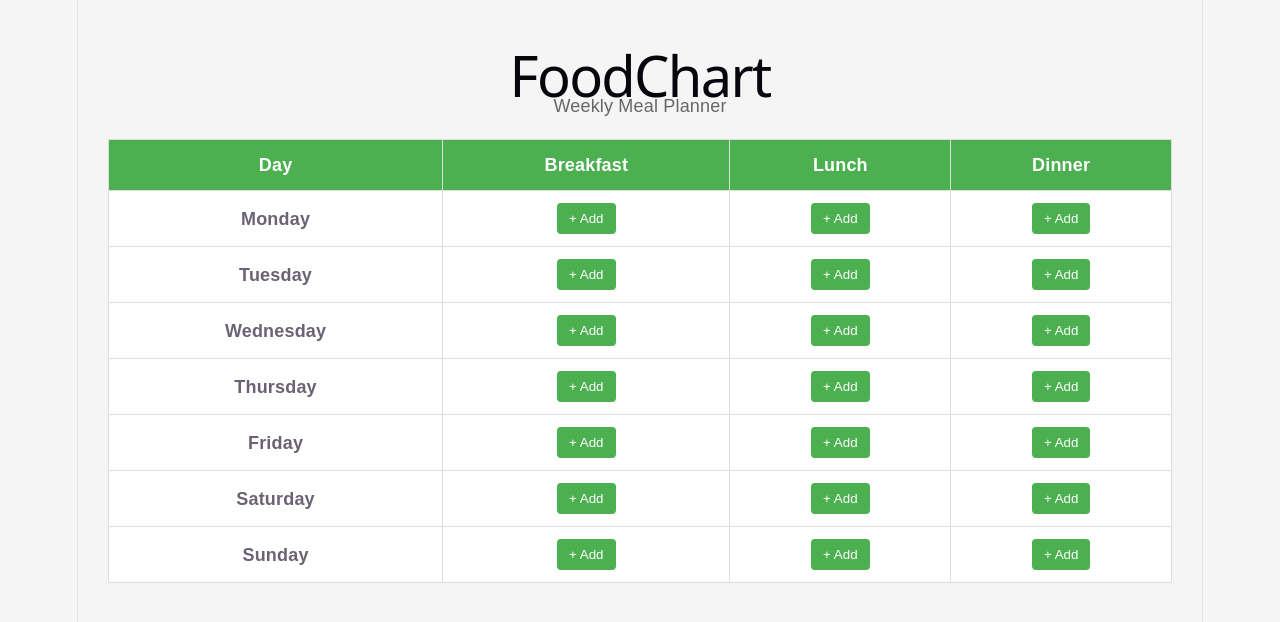
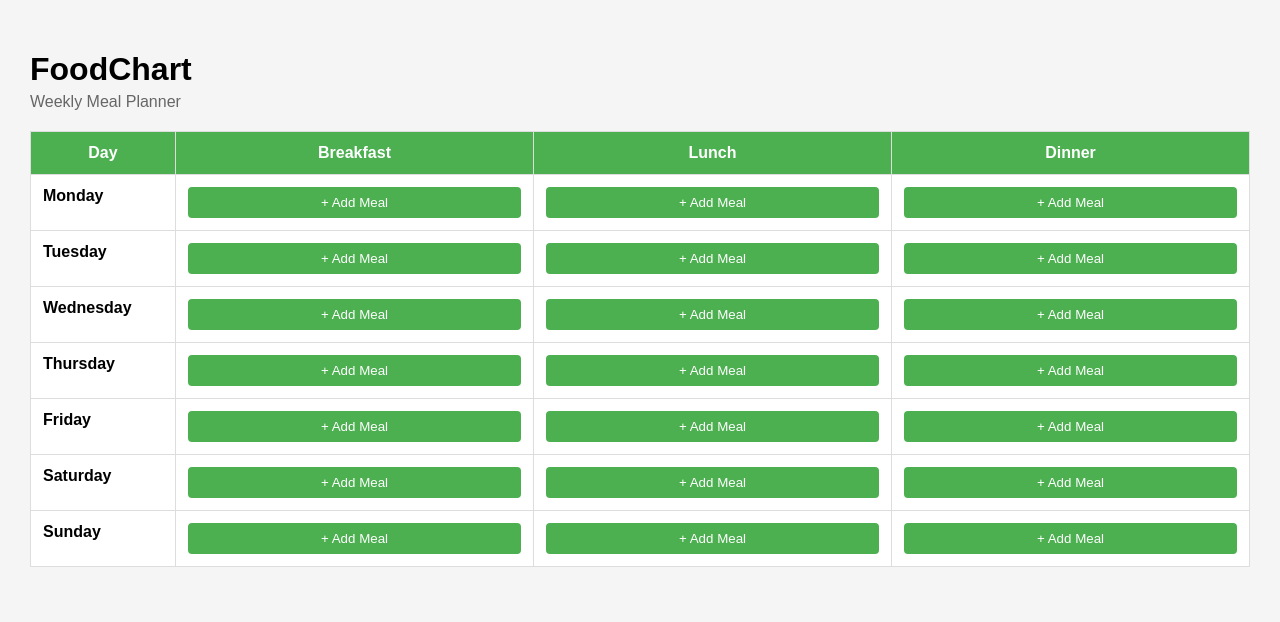
Before and after one commit to damleadwait/foodchart, a React (Vite) app: page / in a window 1280 px wide. Shown: the top 622 px of the page. Built offline with nearby package versions, Linux system fonts and the light colour scheme.

Commit message:
Add modal and support multiple meals per cell

```diff
--- a/src/App.css
+++ b/src/App.css
@@ -1,11 +1,6 @@
-body {
-  margin: 0;
-  font-family: Arial, sans-serif;
-  background-color: #f5f5f5;
-}
-
 .container {
   padding: 30px;
+  font-family: Arial, sans-serif;
 }
 
 h1 {
@@ -13,22 +8,22 @@ h1 {
 }
 
 p {
+  color: #666;
   margin-top: 0;
-  color: #666;
 }
 
 .meal-table {
   width: 100%;
   border-collapse: collapse;
+  margin-top: 20px;
   background-color: white;
-  margin-top: 20px;
 }
 
 .meal-table th,
 .meal-table td {
   border: 1px solid #ddd;
   padding: 12px;
-  text-align: center;
+  vertical-align: top;
 }
 
 .meal-table th {
@@ -36,19 +31,109 @@ p {
   color: white;
 }
 
-.meal-table td:first-child {
+.day-cell {
   font-weight: bold;
+  width: 120px;
 }
 
-button {
-  padding: 8px 12px;
-  border: none;
-  border-radius: 4px;
-  cursor: pointer;
-  background-color: #4caf50;
-  color: white;
+.meal-cell {
+  display: flex;
+  flex-direction: column;
+  gap: 8px;
 }
 
-button:hover {
+.meal-chip {
+  display: flex;
+  justify-content: space-between;
+  align-items: center;
+
+  padding: 8px 12px;
+
+  background-color: #e8f5e9;
+
+  border-radius: 6px;
+}
+
+.remove-button {
+  border: none;
+
+  background: none;
+
+  color: red;
+
+  font-size: 18px;
+
+  cursor: pointer;
+}
+
+.add-button {
+  padding: 8px 12px;
+
+  border: none;
+
+  border-radius: 4px;
+
+  background-color: #4caf50;
+
+  color: white;
+
+  cursor: pointer;
+}
+
+.add-button:hover {
   opacity: 0.9;
 }
+
+.modal-overlay {
+  position: fixed;
+
+  inset: 0;
+
+  background-color: rgba(0, 0, 0, 0.5);
+
+  display: flex;
+
+  justify-content: center;
+
+  align-items: center;
+}
+
+.modal {
+  background-color: white;
+
+  padding: 24px;
+
+  border-radius: 8px;
+
+  width: 350px;
+
+  display: flex;
+
+  flex-direction: column;
+
+  gap: 16px;
+}
+
+.modal input {
+  padding: 10px;
+
+  font-size: 16px;
+}
+
+.modal-buttons {
+  display: flex;
+
+  justify-content: flex-end;
+
+  gap: 10px;
+}
+
+.modal-buttons button {
+  padding: 8px 16px;
+
+  border: none;
+
+  border-radius: 4px;
+
+  cursor: pointer;
+}
--- a/src/App.tsx
+++ b/src/App.tsx
@@ -1,4 +1,6 @@
+import { useState } from "react";
 import "./App.css";
+import MealModal from "./components/MealModal";
 
 const days = [
   "Monday",
@@ -8,44 +10,162 @@ const days = [
   "Friday",
   "Saturday",
   "Sunday",
-];
+] as const;
+
+const mealTypes = ["Breakfast", "Lunch", "Dinner"] as const;
+
+type MealType = (typeof mealTypes)[number];
+
+type MealPlan = {
+  [day: string]: {
+    Breakfast: string[];
+    Lunch: string[];
+    Dinner: string[];
+  };
+};
+
+const createEmptyMealPlan = (): MealPlan => {
+  const plan: MealPlan = {};
+
+  days.forEach((day) => {
+    plan[day] = {
+      Breakfast: [],
+      Lunch: [],
+      Dinner: [],
+    };
+  });
+
+  return plan;
+};
 
 function App() {
+  const [mealPlan, setMealPlan] = useState<MealPlan>(
+    createEmptyMealPlan()
+  );
+
+  const [isModalOpen, setIsModalOpen] = useState(false);
+  const [selectedDay, setSelectedDay] = useState("");
+  const [selectedMealType, setSelectedMealType] =
+    useState<MealType>("Breakfast");
+
+  const openModal = (
+    day: string,
+    mealType: MealType
+  ) => {
+    setSelectedDay(day);
+    setSelectedMealType(mealType);
+    setIsModalOpen(true);
+  };
+
+  const closeModal = () => {
+    setIsModalOpen(false);
+  };
+
+  const handleSaveMeal = (mealName: string) => {
+    setMealPlan((prev) => ({
+      ...prev,
+
+      [selectedDay]: {
+        ...prev[selectedDay],
+
+        [selectedMealType]: [
+          ...prev[selectedDay][selectedMealType],
+          mealName,
+        ],
+      },
+    }));
+  };
+
+  const handleDeleteMeal = (
+    day: string,
+    mealType: MealType,
+    index: number
+  ) => {
+    setMealPlan((prev) => ({
+      ...prev,
+
+      [day]: {
+        ...prev[day],
+
+        [mealType]: prev[day][mealType].filter(
+          (_, i) => i !== index
+        ),
+      },
+    }));
+  };
+
   return (
     <div className="container">
       <h1>FoodChart</h1>
+
       <p>Weekly Meal Planner</p>
 
       <table className="meal-table">
         <thead>
           <tr>
             <th>Day</th>
-            <th>Breakfast</th>
-            <th>Lunch</th>
-            <th>Dinner</th>
+
+            {mealTypes.map((meal) => (
+              <th key={meal}>{meal}</th>
+            ))}
           </tr>
         </thead>
 
         <tbody>
           {days.map((day) => (
             <tr key={day}>
-              <td>{day}</td>
+              <td className="day-cell">{day}</td>
 
-              <td>
-                <button>+ Add</button>
-              </td>
+              {mealTypes.map((mealType) => (
+                <td key={mealType}>
+                  <div className="meal-cell">
+                    {mealPlan[day][mealType].map(
+                      (meal, index) => (
+                        <div
+                          key={index}
+                          className="meal-chip"
+                        >
+                          <span>{meal}</span>
 
-              <td>
-                <button>+ Add</button>
-              </td>
+                          <button
+                            className="remove-button"
+                            onClick={() =>
+                              handleDeleteMeal(
+                                day,
+                                mealType,
+                                index
+                              )
+                            }
+                          >
+                            ×
+                          </button>
+                        </div>
+                      )
+                    )}
 
-              <td>
-                <button>+ Add</button>
-              </td>
+                    <button
+                      className="add-button"
+                      onClick={() =>
+                        openModal(day, mealType)
+                      }
+                    >
+                      + Add Meal
+                    </button>
+                  </div>
+                </td>
+              ))}
             </tr>
           ))}
         </tbody>
       </table>
+
+      <MealModal
+        isOpen={isModalOpen}
+        day={selectedDay}
+        mealType={selectedMealType}
+        onClose={closeModal}
+        onSave={handleSaveMeal}
+      />
     </div>
   );
 }
--- /dev/null
+++ b/src/components/MealModal.tsx
@@ -0,0 +1,71 @@
+import { useState } from "react";
+
+type MealModalProps = {
+  isOpen: boolean;
+  day: string;
+  mealType: string;
+  onClose: () => void;
+  onSave: (mealName: string) => void;
+};
+
+function MealModal({
+  isOpen,
+  day,
+  mealType,
+  onClose,
+  onSave,
+}: MealModalProps) {
+  const [mealName, setMealName] = useState("");
+
+  if (!isOpen) {
+    return null;
+  }
+
+  const handleSave = () => {
+    const trimmedMeal = mealName.trim();
+
+    if (!trimmedMeal) {
+      return;
+    }
+
+    onSave(trimmedMeal);
+
+    setMealName("");
+
+    onClose();
+  };
+
+  return (
+    <div className="modal-overlay">
+      <div className="modal">
+        <h2>Add Meal</h2>
+
+        <p>
+          <strong>{day}</strong> – {mealType}
+        </p>
+
+        <input
+          type="text"
+          placeholder="Enter meal name"
+          value={mealName}
+          onChange={(e) =>
+            setMealName(e.target.value)
+          }
+          autoFocus
+        />
+
+        <div className="modal-buttons">
+          <button onClick={onClose}>
+            Cancel
+          </button>
+
+          <button onClick={handleSave}>
+            Save
+          </button>
+        </div>
+      </div>
+    </div>
+  );
+}
+
+export default MealModal;
--- a/src/index.css
+++ b/src/index.css
@@ -1,111 +1,5 @@
-:root {
-  --text: #6b6375;
-  --text-h: #08060d;
-  --bg: #fff;
-  --border: #e5e4e7;
-  --code-bg: #f4f3ec;
-  --accent: #aa3bff;
-  --accent-bg: rgba(170, 59, 255, 0.1);
-  --accent-border: rgba(170, 59, 255, 0.5);
-  --social-bg: rgba(244, 243, 236, 0.5);
-  --shadow:
-    rgba(0, 0, 0, 0.1) 0 10px 15px -3px, rgba(0, 0, 0, 0.05) 0 4px 6px -2px;
-
-  --sans: system-ui, 'Segoe UI', Roboto, sans-serif;
-  --heading: system-ui, 'Segoe UI', Roboto, sans-serif;
-  --mono: ui-monospace, Consolas, monospace;
-
-  font: 18px/145% var(--sans);
-  letter-spacing: 0.18px;
-  color-scheme: light dark;
-  color: var(--text);
-  background: var(--bg);
-  font-synthesis: none;
-  text-rendering: optimizeLegibility;
-  -webkit-font-smoothing: antialiased;
-  -moz-osx-font-smoothing: grayscale;
-
-  @media (max-width: 1024px) {
-    font-size: 16px;
-  }
-}
-
-@media (prefers-color-scheme: dark) {
-  :root {
-    --text: #9ca3af;
-    --text-h: #f3f4f6;
-    --bg: #16171d;
-    --border: #2e303a;
-    --code-bg: #1f2028;
-    --accent: #c084fc;
-    --accent-bg: rgba(192, 132, 252, 0.15);
-    --accent-border: rgba(192, 132, 252, 0.5);
-    --social-bg: rgba(47, 48, 58, 0.5);
-    --shadow:
-      rgba(0, 0, 0, 0.4) 0 10px 15px -3px, rgba(0, 0, 0, 0.25) 0 4px 6px -2px;
-  }
-
-  #social .button-icon {
-    filter: invert(1) brightness(2);
-  }
-}
-
-#root {
-  width: 1126px;
-  max-width: 100%;
-  margin: 0 auto;
-  text-align: center;
-  border-inline: 1px solid var(--border);
-  min-height: 100svh;
-  display: flex;
-  flex-direction: column;
-  box-sizing: border-box;
-}
-
 body {
   margin: 0;
+
+  background-color: #f5f5f5;
 }
-
-h1,
-h2 {
-  font-family: var(--heading);
-  font-weight: 500;
-  color: var(--text-h);
-}
-
-h1 {
-  font-size: 56px;
-  letter-spacing: -1.68px;
-  margin: 32px 0;
-  @media (max-width: 1024px) {
-    font-size: 36px;
-    margin: 20px 0;
-  }
-}
-h2 {
-  font-size: 24px;
-  line-height: 118%;
-  letter-spacing: -0.24px;
-  margin: 0 0 8px;
-  @media (max-width: 1024px) {
-    font-size: 20px;
-  }
-}
-p {
-  margin: 0;
-}
-
-code,
-.counter {
-  font-family: var(--mono);
-  display: inline-flex;
-  border-radius: 4px;
-  color: var(--text-h);
-}
-
-code {
-  font-size: 15px;
-  line-height: 135%;
-  padding: 4px 8px;
-  background: var(--code-bg);
-}
```
